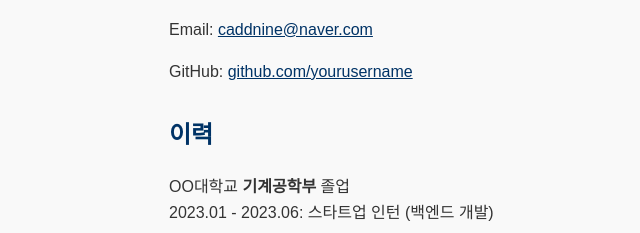
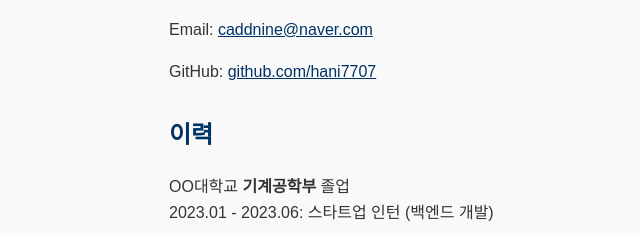
Before and after one commit to hani7707/hani7707.github.io, a plain HTML site: page index.html in a window 1280 px wide. Shown: the part 744-977 px from the top of the page, 71-711 px from the left. Drawn offline with Linux system fonts and the light colour scheme.

Commit message:
index.html

```diff
--- a/index.html
+++ b/index.html
@@ -96,7 +96,7 @@
   <section id="contact">
     <h2>연락처</h2>
     <p>Email: <a href="mailto:caddnine@naver.com">caddnine@naver.com</a></p>
-    <p>GitHub: <a href="https://github.com/yourusername" target="_blank">github.com/yourusername</a></p>
+    <p>GitHub: <a href="https://github.com/hani7707" target="_blank">github.com/hani7707</a></p>
   </section>
 
   <section id="resume">
```
